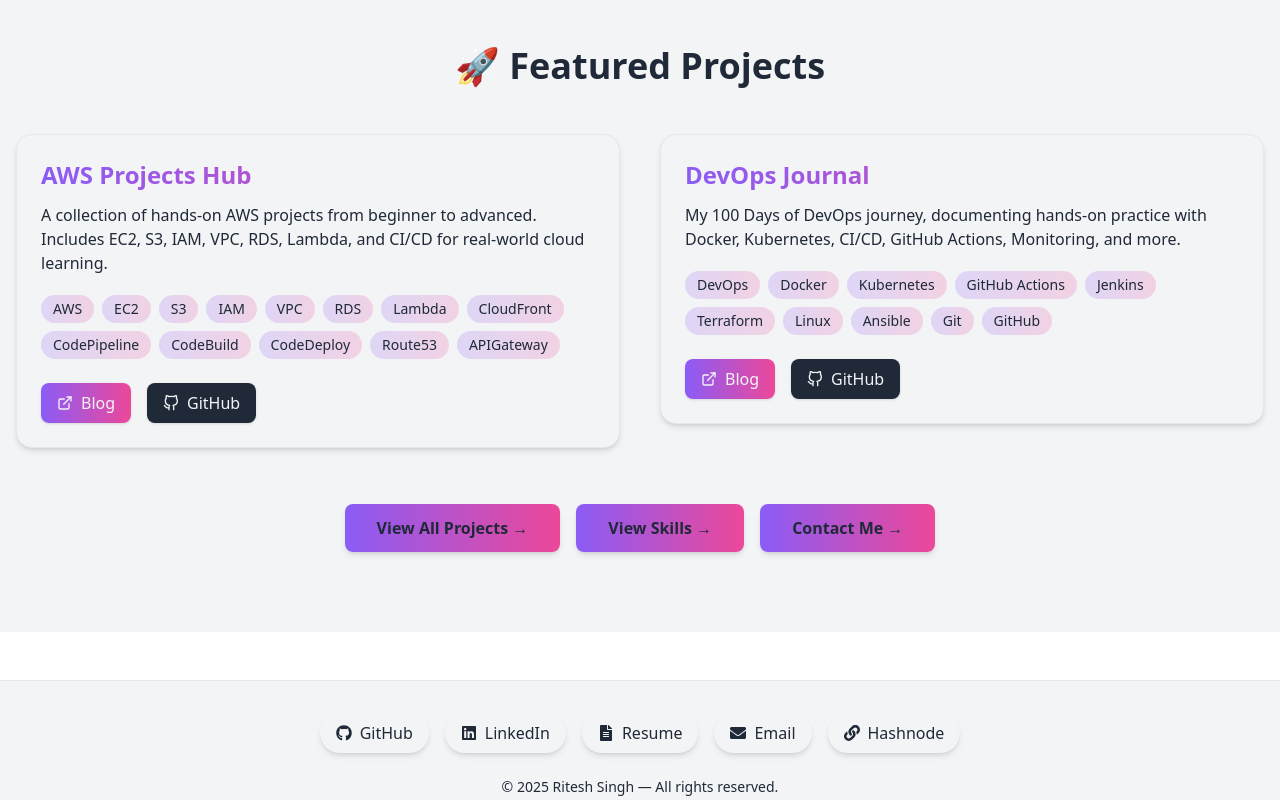
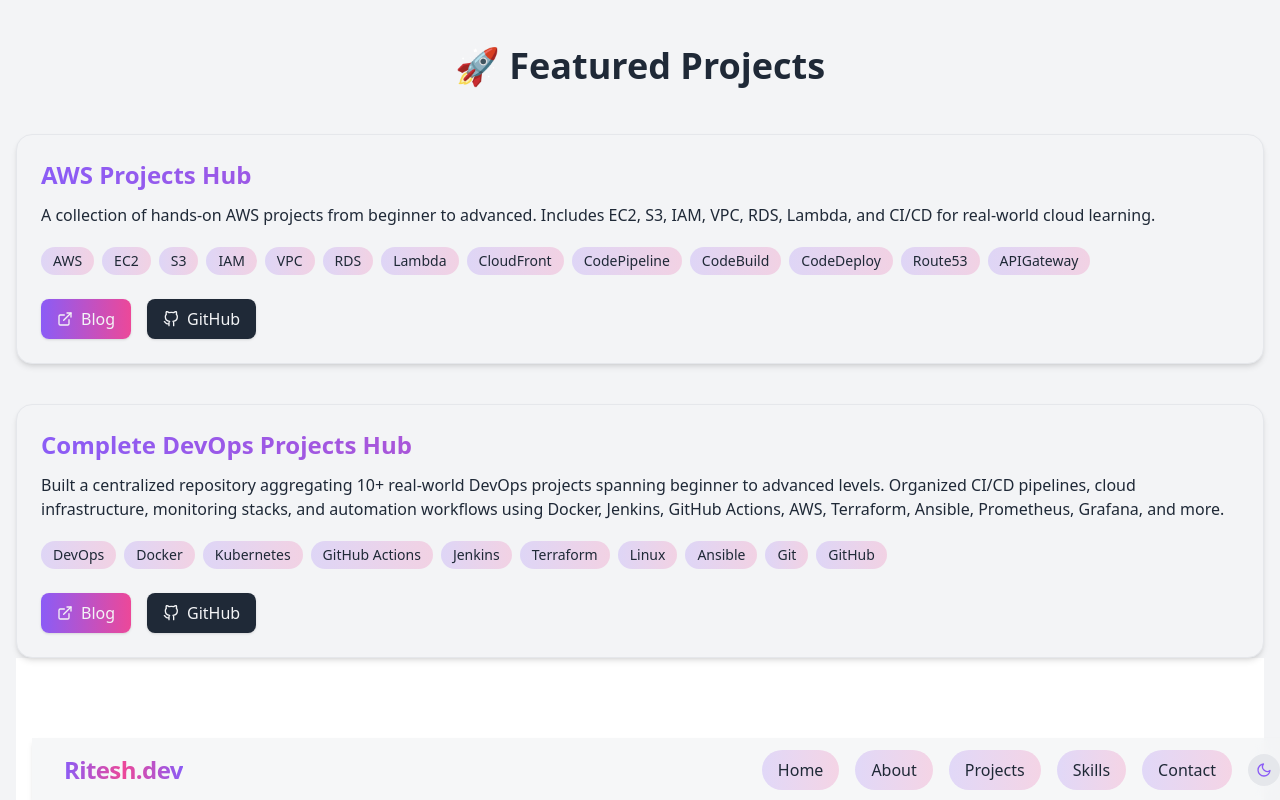
Before and after one commit to ritesh355/portfolio, a Next.js app: page / in a window 1280 px wide. Shown: the part 560-1360 px from the top of the page. Built offline with nearby package versions, Linux system fonts and the light colour scheme.

Commit message:
updating my project

```diff
--- a/pages/about.tsx
+++ b/pages/about.tsx
@@ -1,7 +1,7 @@
 "use client";
 import Head from "next/head";
 import Navbar from "../components/Navbar";
-import Footer from "../components/Footer";
+
 import { motion, easeInOut, LazyMotion, domAnimation } from "framer-motion";
 import { Suspense, useEffect } from "react";
 import { Typewriter } from "react-simple-typewriter";
@@ -365,7 +365,7 @@
         </Suspense>
       </main>
 
-      <Footer />
+
     </div>
   );
 }
--- a/pages/contact.tsx
+++ b/pages/contact.tsx
@@ -1,6 +1,5 @@
 import Head from 'next/head';
 import Navbar from '../components/Navbar';
-import Footer from '../components/Footer';
 import { Formik, Form, Field, ErrorMessage } from 'formik';
 import * as Yup from 'yup';
 import { motion } from 'framer-motion';
@@ -192,7 +191,7 @@
           </div>
         </motion.div>
       </main>
-      <Footer />
+
     </div>
   );
 }
--- a/pages/index.tsx
+++ b/pages/index.tsx
@@ -3,6 +3,11 @@
 import Footer from "../components/Footer";
 import Hero from "../components/Hero";
 import ProjectCard from "../components/ProjectCard";
+import About from "./about";
+import Projects from "./projects";
+import Skills from "./skills";
+import Contact from "./contact";
+
 import Link from "next/link";
 import { motion, easeOut } from "framer-motion"; // Updated import to include easeOut
 
@@ -43,7 +48,7 @@
           <h2 className="text-4xl font-bold text-center mb-12">🚀 Featured Projects</h2>
 
           <motion.div
-            className="max-w-7xl mx-auto grid md:grid-cols-2 gap-10"
+            className="max-w-7xl mx-auto grid md:grid-cols-1 gap-10"
             variants={container}
             initial="hidden"
             animate="visible"
@@ -60,14 +65,21 @@
 
            <motion.div variants={item}>
    <ProjectCard
-    title="DevOps Journal"
-    description="My 100 Days of DevOps journey, documenting hands-on practice with Docker, Kubernetes, CI/CD, GitHub Actions, Monitoring, and more."
+    title="Complete DevOps Projects Hub"
+    description="Built a centralized repository aggregating 10+ real-world DevOps projects spanning beginner to advanced levels. Organized CI/CD pipelines, cloud infrastructure, monitoring stacks, and automation workflows using Docker, Jenkins, GitHub Actions, AWS, Terraform, Ansible, Prometheus, Grafana, and more."
     technologies={["DevOps", "Docker", "Kubernetes", "GitHub Actions", "Jenkins", "Terraform", "Linux", "Ansible", "Git" , "GitHub"]}
     github="https://github.com/ritesh355/Devops-journal"
     blog="https://ritesh-devops.hashnode.dev"
    />
    </motion.div>
   </motion.div>
+  <section className="bg-white py-20 px-4">
+  <About />
+  <Projects/>
+  <Skills/>
+  <Contact/>
+
+</section>
 
           {/* View All Projects Button */}
   <div className="text-center mt-14">
--- a/pages/projects.tsx
+++ b/pages/projects.tsx
@@ -1,5 +1,5 @@
 import Navbar from "../components/Navbar";
-import Footer from "../components/Footer";
+
 import ProjectCard from "../components/ProjectCard";
 
 const projects = [
@@ -37,8 +37,8 @@
     "IAM",
     "GitHub"
   ],
-  github: "https://github.com/ritesh355/serverless-ci-cd-pipeline", // replace with your actual repo link
-  blog: "https://dev.to/ritesh355/serverless-cicd-pipeline-with-aws-lambda-and-github", // optional if you write a blog about it
+  github: "https://github.com/ritesh355/serverless-ci-cd-demo", // replace with your actual repo link
+  blog: "https://dev.to/ritesh355/10-end-to-end-devops-projects-docker-aws-jenkins-terraform-ansible-more-9ka", // optional if you write a blog about it
 },
 
 
@@ -114,7 +114,7 @@
           ))}
         </div>
       </main>
-      <Footer />
+
     </div>
   );
 }
--- a/pages/skills.tsx
+++ b/pages/skills.tsx
@@ -1,6 +1,6 @@
 import Head from 'next/head';
 import Navbar from '../components/Navbar';
-import Footer from '../components/Footer';
+
 import { motion } from 'framer-motion';
 import { SiGithubactions, SiApachemaven } from "react-icons/si";
 import {
@@ -143,7 +143,7 @@
           </section>
         ))}
       </main>
-      <Footer />
+
     </div>
   );
 }
```
